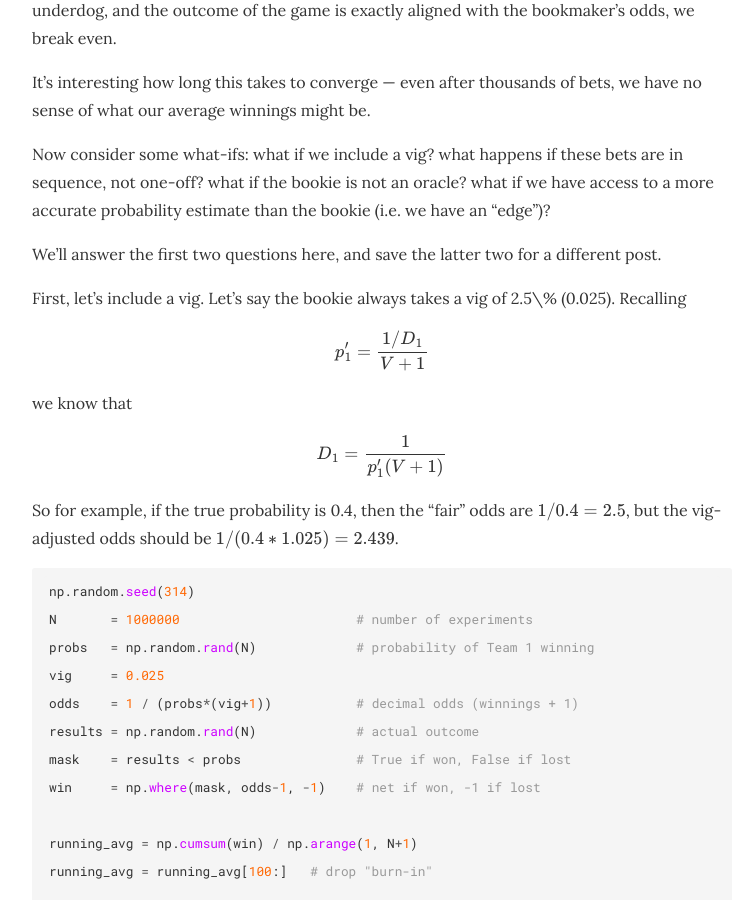
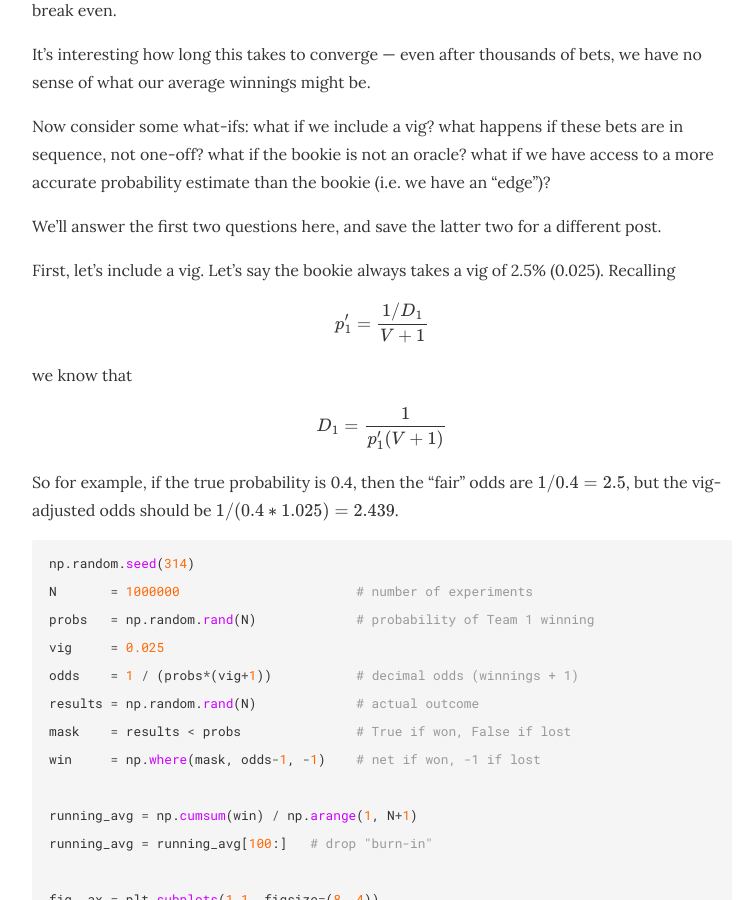
Before and after one commit to stmorse/stmorse.github.io, a Jekyll site: the page built from _posts/2025-01-20-odds.md, in a window 1280 px wide and 900 px high, scrolled down 8742 px. Shown: the whole window, without its empty margins (258-1010 px from the left). Built offline with Jekyll 4.4.1, drawn with Linux system fonts in a browser that asks for light colours; nearby versions of some CDN libraries; formulas are drawn with MathJax 3; some of the changed text lies outside the part shown.

Commit message:
fix missing dolla

```diff
--- a/_posts/2025-01-20-odds.md
+++ b/_posts/2025-01-20-odds.md
@@ -180,7 +180,7 @@
 
 Let's continue with this case of two teams playing each other.  Again, say the moneyline for both teams is -110.  We know this implies $$p=110/(110+100)=0.524$$, but that's for both teams which adds up to $$0.524\ast 2=1.0476$$!  The chance of one of the teams winning should be 100%, not 104%.  This reveals the vig of 0.0476, which on 210 dollars of winnings is $$210\ast 0.0476=10$$.  It also reveals the bookmaker's true estimate of the probability for both teams as an even 50%.
 
-More generally, let decimal odds for team 1 and 2 be $$D_1$$ and $$D_2$$, respectively.  Since the probability of team $$k$ winning is $$p_k=1/D_k$$, we should have $$1/D_1+1/D_2=1$$.  But in fact, we know the house takes a cut of $$V$$, $$1/D_1 + 1/D_2 - V=1$$, or $$V=1/D_1+1/D_2-1$$.  Let $$p_1'$$ be the *true* probability of team 1 that we want --- we can find it by normalizing by the total,
+More generally, let decimal odds for team 1 and 2 be $$D_1$$ and $$D_2$$, respectively.  Since the probability of team $$k$$ winning is $$p_k=1/D_k$$, we should have $$1/D_1+1/D_2=1$$.  But in fact, we know the house takes a cut of $$V$$, $$1/D_1 + 1/D_2 - V=1$$, or $$V=1/D_1+1/D_2-1$$.  Let $$p_1'$$ be the *true* probability of team 1 that we want --- we can find it by normalizing by the total,
 
 $$
 p_1' = \frac{1/D_1}{1/D_1 + 1/D_2} = \frac{1/D_1}{V+1}
@@ -269,7 +269,7 @@
 
 We'll answer the first two questions here, and save the latter two for a different post.
 
-First, let's include a vig.  Let's say the bookie always takes a vig of 2.5\% (0.025). Recalling
+First, let's include a vig.  Let's say the bookie always takes a vig of 2.5% (0.025). Recalling
 
 $$
 p_1' = \frac{1/D_1}{V+1}
```
